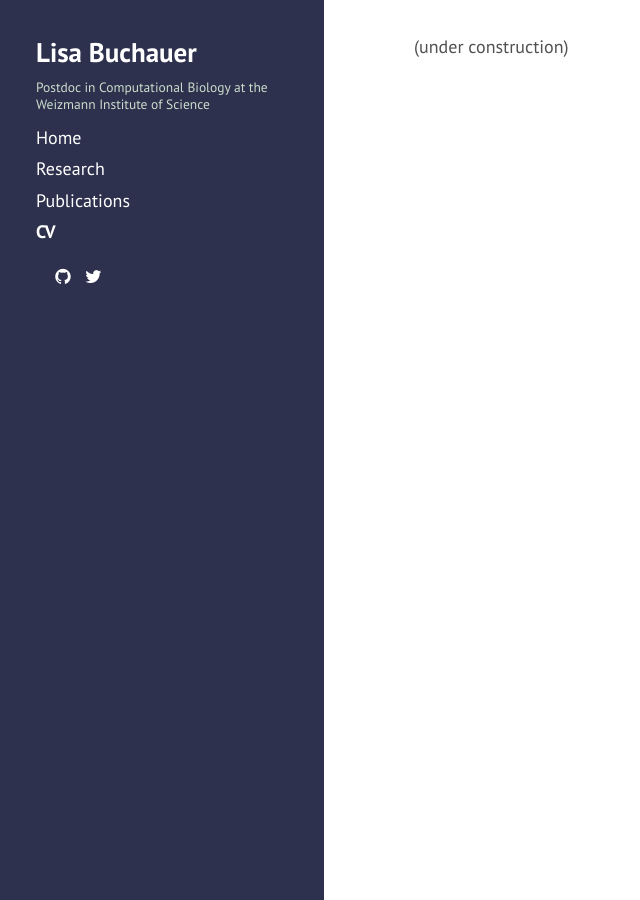
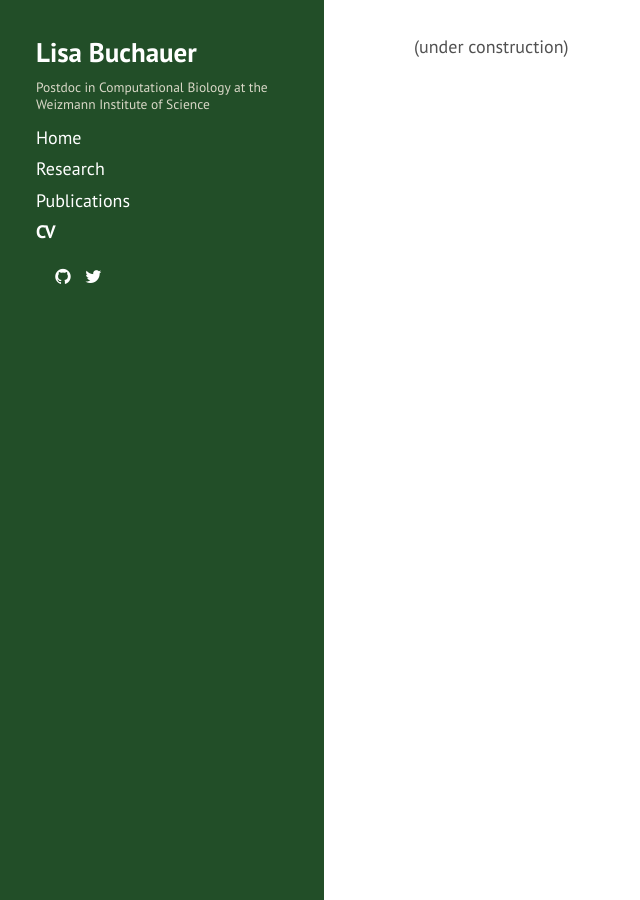
Before and after one commit to LiBuchauer/libuchauer.github.io, a Jekyll site: the page built from shortcv.md, in a window 1280 px wide. Shown: the whole page, without its empty margins (0-640 px from the left). Built offline with Jekyll 4.4.1, drawn with Linux system fonts in a browser that asks for light colours; nearby versions of some CDN libraries; a style sheet for code colours, icons or effects is not loaded.

Commit message:
Play with colors 1

```diff
--- a/public/css/libuchauer.css
+++ b/public/css/libuchauer.css
@@ -24,14 +24,14 @@ ul {
 }
 .theme-libuchauer .content a,
 .theme-libuchauer .related-posts li a:hover {
-  color: #6a9fb5;
+  color: #b84a3d;
 }
 
 /* Sidebar nav */
 .theme-libuchauer .sidebar {
-  background-color: #2d314d;
+  background-color: #224E28;
   padding: 0.25rem 0.5rem;
-  color: #ccddcc;
+  color: #dad8c8;
 }
 @media (min-width: 48em) {
   .theme-libuchauer .sidebar {
```
Also changed, not shown: 1 other file.
